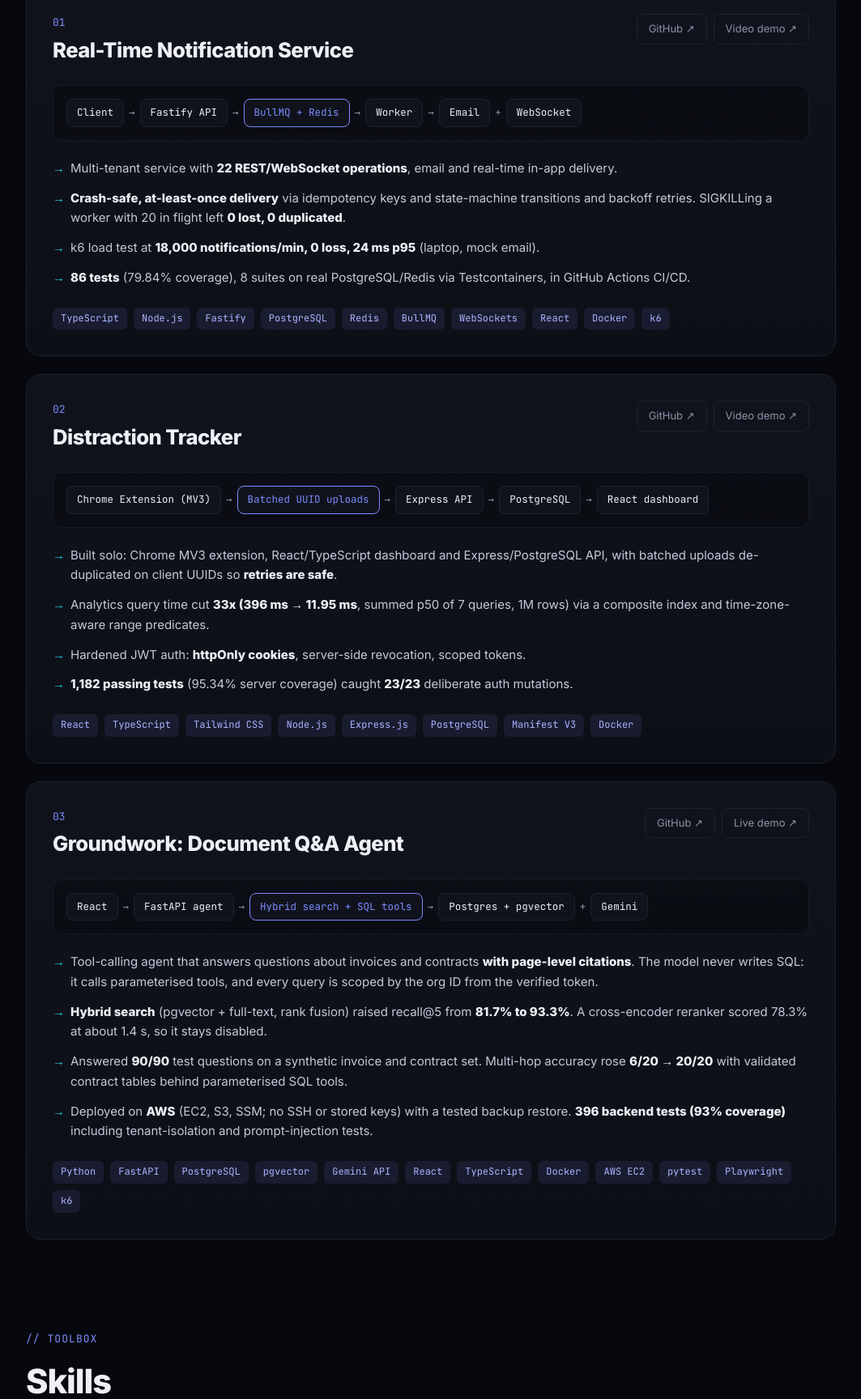
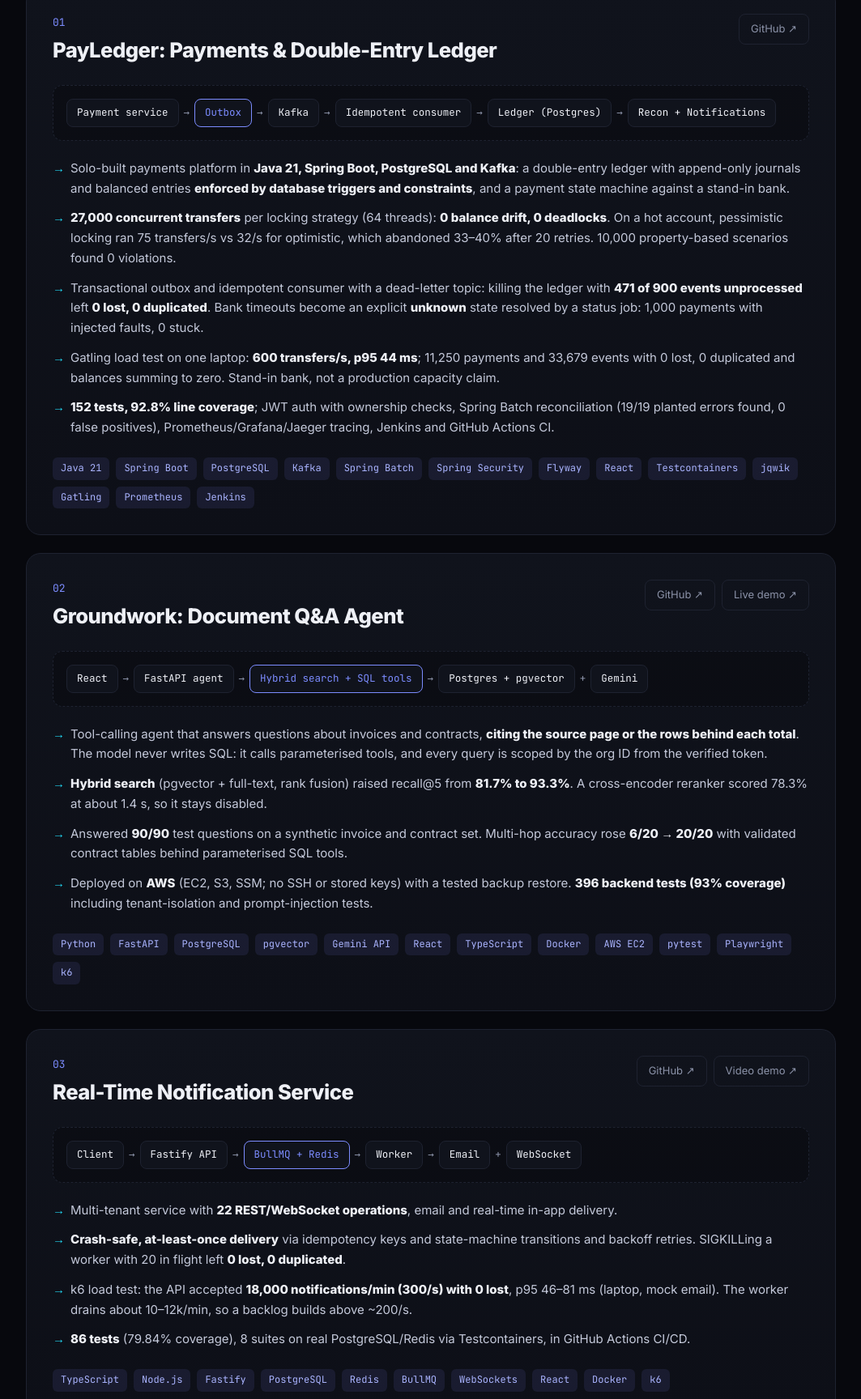
Before and after one commit to priyanshu-48/priyanshu-48.github.io, a plain HTML site: page index.html in a window 1280 px wide. Shown: the part 1072-2800 px from the top of the page at 81% size, without its empty margins (108-1171 px from the left). Drawn offline with Linux system fonts and the light colour scheme.

Commit message:
Add PayLedger, reorder projects, correct metrics

```diff
--- a/index.html
+++ b/index.html
@@ -8,7 +8,7 @@
 <meta property="og:title" content="Priyanshu Singh | Backend & Full-Stack Developer">
 <meta property="og:description" content="Real-time systems, queues, and well-tested APIs, measured with load tests.">
 <meta property="og:type" content="website">
-<meta name="theme-color" content="#07080d">
+<meta name="theme-color" content="#0f1020">
 <link rel="icon" href="favicon.svg">
 <link rel="preconnect" href="https://fonts.googleapis.com">
 <link rel="preconnect" href="https://fonts.gstatic.com" crossorigin>
@@ -29,7 +29,7 @@
   <span class="pill"><b></b> Graduated 2026 · Immediate joiner</span>
   <h1>Hi, I'm <span>Priyanshu Singh.</span></h1>
   <div class="role" id="role" data-words='["Backend Engineer","Distributed Systems Tinkerer","Full-Stack Developer","Performance Obsessive"]'>Backend Engineer</div>
-  <p class="lead">I build systems that stay correct under failure, then prove it with chaos tests, load tests and CI. Queues, real-time streams and APIs in TypeScript, Node.js and Python.</p>
+  <p class="lead">I build systems that stay correct under failure, then prove it with chaos tests, load tests and CI. Queues, real-time streams and APIs in Java, TypeScript and Python.</p>
   <div class="btns">
     <a class="btn primary" href="resume.pdf" download>Download Resume</a>
     <a class="btn" href="https://github.com/priyanshu-48">GitHub</a>
@@ -37,10 +37,10 @@
     <a class="btn" href="mailto:priyanshus204@gmail.com">Email me</a>
   </div>
   <div class="metrics">
-    <div class="m"><strong data-n="18000" data-suffix="/min">0</strong><span>notifications delivered, 0 lost, 24 ms p95</span></div>
+    <div class="m"><strong data-n="600" data-suffix="/s">0</strong><span>ledger transfers sustained, p95 44 ms (laptop load test)</span></div>
+    <div class="m"><strong data-n="27000" data-suffix="">0</strong><span>concurrent transfers, 0 balance drift, 0 deadlocks</span></div>
     <div class="m"><strong data-n="33" data-suffix="x">0</strong><span>faster analytics queries on 1M rows (396 → 11.95 ms)</span></div>
-    <div class="m"><strong data-n="90" data-suffix="/90">0</strong><span>agent test questions answered, with citations</span></div>
-    <div class="m"><strong data-n="1915" data-suffix="">0</strong><span>LeetCode rating, Knight, Top 4.26%</span></div>
+    <div class="m"><strong data-n="90" data-suffix="/90">0</strong><span>AI agent test questions answered correctly</span></div>
   </div>
 </header>
 
@@ -50,22 +50,50 @@
 
   <article class="proj rv">
     <div class="proj-head">
-      <div><div class="num">01</div><h3>Real-Time Notification Service</h3></div>
+      <div><div class="num">01</div><h3>PayLedger: Payments &amp; Double-Entry Ledger</h3></div>
+      <div class="proj-links"><a href="https://github.com/priyanshu-48/payledger">GitHub ↗</a></div>
+    </div>
+    <div class="flow"><span>Payment service</span><i>→</i><span class="hl">Outbox</span><i>→</i><span>Kafka</span><i>→</i><span>Idempotent consumer</span><i>→</i><span>Ledger (Postgres)</span><i>→</i><span>Recon + Notifications</span></div>
+    <ul>
+      <li>Solo-built payments platform in <b>Java 21, Spring Boot, PostgreSQL and Kafka</b>: a double-entry ledger with append-only journals and balanced entries <b>enforced by database triggers and constraints</b>, and a payment state machine against a stand-in bank.</li>
+      <li><b>27,000 concurrent transfers</b> per locking strategy (64 threads): <b>0 balance drift, 0 deadlocks</b>. On a hot account, pessimistic locking ran 75 transfers/s vs 32/s for optimistic, which abandoned 33–40% after 20 retries. 10,000 property-based scenarios found 0 violations.</li>
+      <li>Transactional outbox and idempotent consumer with a dead-letter topic: killing the ledger with <b>471 of 900 events unprocessed</b> left <b>0 lost, 0 duplicated</b>. Bank timeouts become an explicit <b>unknown</b> state resolved by a status job: 1,000 payments with injected faults, 0 stuck.</li>
+      <li>Gatling load test on one laptop: <b>600 transfers/s, p95 44 ms</b>; 11,250 payments and 33,679 events with 0 lost, 0 duplicated and balances summing to zero. Stand-in bank, not a production capacity claim.</li>
+      <li><b>152 tests, 92.8% line coverage</b>; JWT auth with ownership checks, Spring Batch reconciliation (19/19 planted errors found, 0 false positives), Prometheus/Grafana/Jaeger tracing, Jenkins and GitHub Actions CI.</li>
+    </ul>
+    <div class="tags"><span>Java 21</span><span>Spring Boot</span><span>PostgreSQL</span><span>Kafka</span><span>Spring Batch</span><span>Spring Security</span><span>Flyway</span><span>React</span><span>Testcontainers</span><span>jqwik</span><span>Gatling</span><span>Prometheus</span><span>Jenkins</span></div>
+  </article>
+
+  <article class="proj rv"><div class="proj-head">
+      <div><div class="num">02</div><h3>Groundwork: Document Q&amp;A Agent</h3></div>
+      <div class="proj-links"><a href="https://github.com/priyanshu-48/groundwork">GitHub ↗</a><a href="https://16-178-109-242.sslip.io">Live demo ↗</a></div>
+    </div>
+    <div class="flow"><span>React</span><i>→</i><span>FastAPI agent</span><i>→</i><span class="hl">Hybrid search + SQL tools</span><i>→</i><span>Postgres + pgvector</span><i>+</i><span>Gemini</span></div>
+    <ul>
+      <li>Tool-calling agent that answers questions about invoices and contracts, <b>citing the source page or the rows behind each total</b>. The model never writes SQL: it calls parameterised tools, and every query is scoped by the org ID from the verified token.</li>
+      <li><b>Hybrid search</b> (pgvector + full-text, rank fusion) raised recall@5 from <b>81.7% to 93.3%</b>. A cross-encoder reranker scored 78.3% at about 1.4 s, so it stays disabled.</li>
+      <li>Answered <b>90/90</b> test questions on a synthetic invoice and contract set. Multi-hop accuracy rose <b>6/20 → 20/20</b> with validated contract tables behind parameterised SQL tools.</li>
+      <li>Deployed on <b>AWS</b> (EC2, S3, SSM; no SSH or stored keys) with a tested backup restore. <b>396 backend tests (93% coverage)</b> including tenant-isolation and prompt-injection tests.</li>
+    </ul>
+    <div class="tags"><span>Python</span><span>FastAPI</span><span>PostgreSQL</span><span>pgvector</span><span>Gemini API</span><span>React</span><span>TypeScript</span><span>Docker</span><span>AWS EC2</span><span>pytest</span><span>Playwright</span><span>k6</span></div>
+  </article>
+
+  <article class="proj rv"><div class="proj-head">
+      <div><div class="num">03</div><h3>Real-Time Notification Service</h3></div>
       <div class="proj-links"><a href="https://github.com/priyanshu-48/notification-service">GitHub ↗</a><a href="https://youtu.be/BiAGUoOxvhU">Video demo ↗</a></div>
     </div>
     <div class="flow"><span>Client</span><i>→</i><span>Fastify API</span><i>→</i><span class="hl">BullMQ + Redis</span><i>→</i><span>Worker</span><i>→</i><span>Email</span><i>+</i><span>WebSocket</span></div>
     <ul>
       <li>Multi-tenant service with <b>22 REST/WebSocket operations</b>, email and real-time in-app delivery.</li>
       <li><b>Crash-safe, at-least-once delivery</b> via idempotency keys and state-machine transitions and backoff retries. SIGKILLing a worker with 20 in flight left <b>0 lost, 0 duplicated</b>.</li>
-      <li>k6 load test at <b>18,000 notifications/min, 0 loss, 24 ms p95</b> (laptop, mock email).</li>
+      <li>k6 load test: the API accepted <b>18,000 notifications/min (300/s) with 0 lost</b>, p95 46–81 ms (laptop, mock email). The worker drains about 10–12k/min, so a backlog builds above ~200/s.</li>
       <li><b>86 tests</b> (79.84% coverage), 8 suites on real PostgreSQL/Redis via Testcontainers, in GitHub Actions CI/CD.</li>
     </ul>
     <div class="tags"><span>TypeScript</span><span>Node.js</span><span>Fastify</span><span>PostgreSQL</span><span>Redis</span><span>BullMQ</span><span>WebSockets</span><span>React</span><span>Docker</span><span>k6</span></div>
   </article>
 
-  <article class="proj rv">
-    <div class="proj-head">
-      <div><div class="num">02</div><h3>Distraction Tracker</h3></div>
+  <article class="proj rv"><div class="proj-head">
+      <div><div class="num">04</div><h3>Distraction Tracker</h3></div>
       <div class="proj-links"><a href="https://github.com/priyanshu-48/distraction-tracker">GitHub ↗</a><a href="https://youtu.be/BgcBFHq1x8s">Video demo ↗</a></div>
     </div>
     <div class="flow"><span>Chrome Extension (MV3)</span><i>→</i><span class="hl">Batched UUID uploads</span><i>→</i><span>Express API</span><i>→</i><span>PostgreSQL</span><i>→</i><span>React dashboard</span></div>
@@ -77,33 +105,18 @@
     </ul>
     <div class="tags"><span>React</span><span>TypeScript</span><span>Tailwind CSS</span><span>Node.js</span><span>Express.js</span><span>PostgreSQL</span><span>Manifest V3</span><span>Docker</span></div>
   </article>
-
-  <article class="proj rv">
-    <div class="proj-head">
-      <div><div class="num">03</div><h3>Groundwork: Document Q&amp;A Agent</h3></div>
-      <div class="proj-links"><a href="https://github.com/priyanshu-48/groundwork">GitHub ↗</a><a href="https://16-178-109-242.sslip.io">Live demo ↗</a></div>
-    </div>
-    <div class="flow"><span>React</span><i>→</i><span>FastAPI agent</span><i>→</i><span class="hl">Hybrid search + SQL tools</span><i>→</i><span>Postgres + pgvector</span><i>+</i><span>Gemini</span></div>
-    <ul>
-      <li>Tool-calling agent that answers questions about invoices and contracts <b>with page-level citations</b>. The model never writes SQL: it calls parameterised tools, and every query is scoped by the org ID from the verified token.</li>
-      <li><b>Hybrid search</b> (pgvector + full-text, rank fusion) raised recall@5 from <b>81.7% to 93.3%</b>. A cross-encoder reranker scored 78.3% at about 1.4 s, so it stays disabled.</li>
-      <li>Answered <b>90/90</b> test questions on a synthetic invoice and contract set. Multi-hop accuracy rose <b>6/20 → 20/20</b> with validated contract tables behind parameterised SQL tools.</li>
-      <li>Deployed on <b>AWS</b> (EC2, S3, SSM; no SSH or stored keys) with a tested backup restore. <b>396 backend tests (93% coverage)</b> including tenant-isolation and prompt-injection tests.</li>
-    </ul>
-    <div class="tags"><span>Python</span><span>FastAPI</span><span>PostgreSQL</span><span>pgvector</span><span>Gemini API</span><span>React</span><span>TypeScript</span><span>Docker</span><span>AWS EC2</span><span>pytest</span><span>Playwright</span><span>k6</span></div>
-  </article>
 </section>
 
 <section id="skills">
   <div class="eyebrow">// toolbox</div>
   <h2>Skills</h2>
   <div class="skills rv">
-    <div class="sk"><h4>languages</h4><div><span>TypeScript</span><span>JavaScript</span><span>Python</span><span>SQL</span><span>C++</span><span>Bash</span></div></div>
+    <div class="sk"><h4>languages</h4><div><span>Java</span><span>TypeScript</span><span>JavaScript</span><span>Python</span><span>SQL</span><span>C++</span><span>Bash</span></div></div>
     <div class="sk"><h4>databases</h4><div><span>PostgreSQL</span><span>pgvector</span><span>Redis</span><span>MongoDB</span></div></div>
-    <div class="sk"><h4>backend &amp; frontend</h4><div><span>Node.js</span><span>Express.js</span><span>Fastify</span><span>FastAPI</span><span>React.js</span><span>Tailwind CSS</span><span>BullMQ</span><span>SQLAlchemy</span></div></div>
+    <div class="sk"><h4>backend &amp; frontend</h4><div><span>Spring Boot</span><span>Spring Batch</span><span>Spring Security</span><span>Node.js</span><span>Express.js</span><span>Fastify</span><span>FastAPI</span><span>React.js</span><span>Tailwind CSS</span><span>BullMQ</span><span>Kafka</span><span>SQLAlchemy</span><span>Flyway</span></div></div>
     <div class="sk"><h4>ai &amp; llms</h4><div><span>Tool-Calling Agents</span><span>RAG</span><span>Embeddings</span><span>Hybrid Search</span><span>LLM Evaluation</span><span>Gemini API</span><span>Claude Code</span></div></div>
-    <div class="sk"><h4>cloud, devops &amp; testing</h4><div><span>AWS (EC2, S3)</span><span>Docker</span><span>GitHub Actions</span><span>pytest</span><span>Vitest</span><span>Testcontainers</span><span>Playwright</span><span>k6</span></div></div>
-    <div class="sk"><h4>concepts</h4><div><span>Idempotency</span><span>At-Least-Once Delivery</span><span>Event-Driven Architecture</span><span>WebSockets</span><span>Multi-Tenancy</span><span>DSA</span></div></div>
+    <div class="sk"><h4>cloud, devops &amp; testing</h4><div><span>AWS (EC2, S3)</span><span>Docker</span><span>GitHub Actions</span><span>pytest</span><span>Vitest</span><span>Testcontainers</span><span>Playwright</span><span>k6</span><span>Gatling</span><span>JUnit 5</span><span>jqwik</span><span>Jenkins</span><span>Prometheus</span><span>Grafana</span><span>Jaeger</span></div></div>
+    <div class="sk"><h4>concepts</h4><div><span>Double-Entry Ledgers</span><span>Transactional Outbox</span><span>Idempotency</span><span>At-Least-Once Delivery</span><span>Event-Driven Architecture</span><span>WebSockets</span><span>Multi-Tenancy</span><span>DSA</span></div></div>
   </div>
 </section>
 
```
